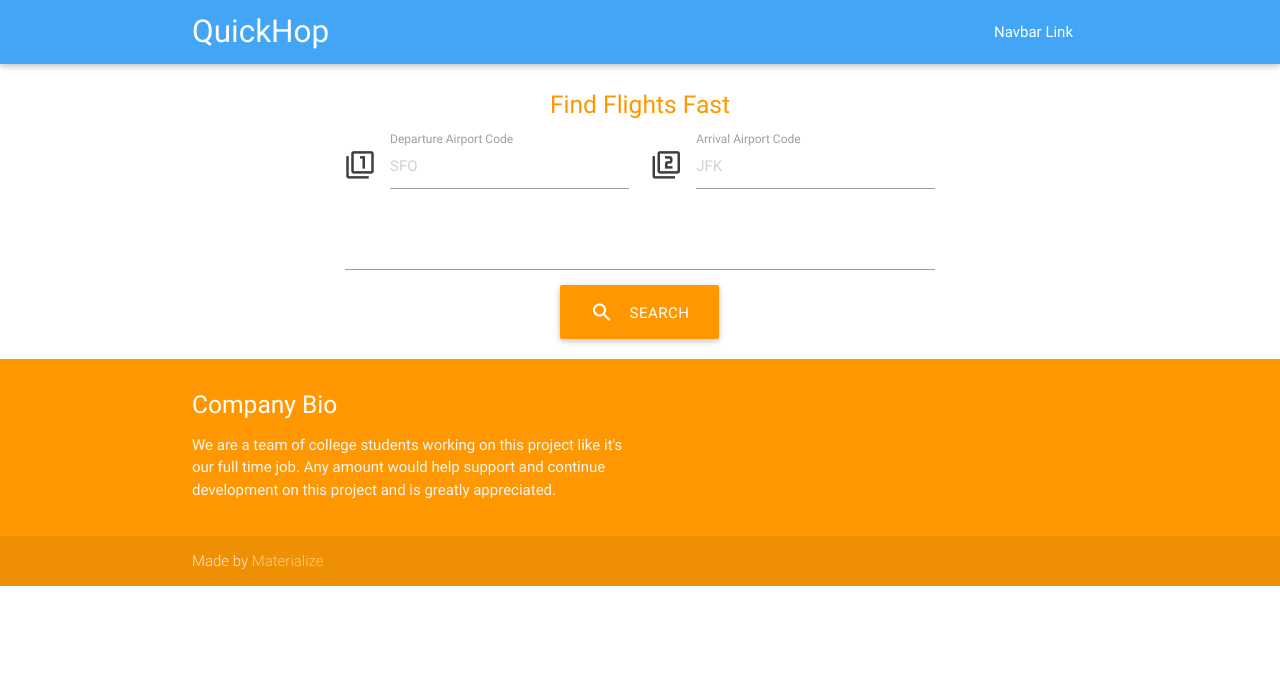
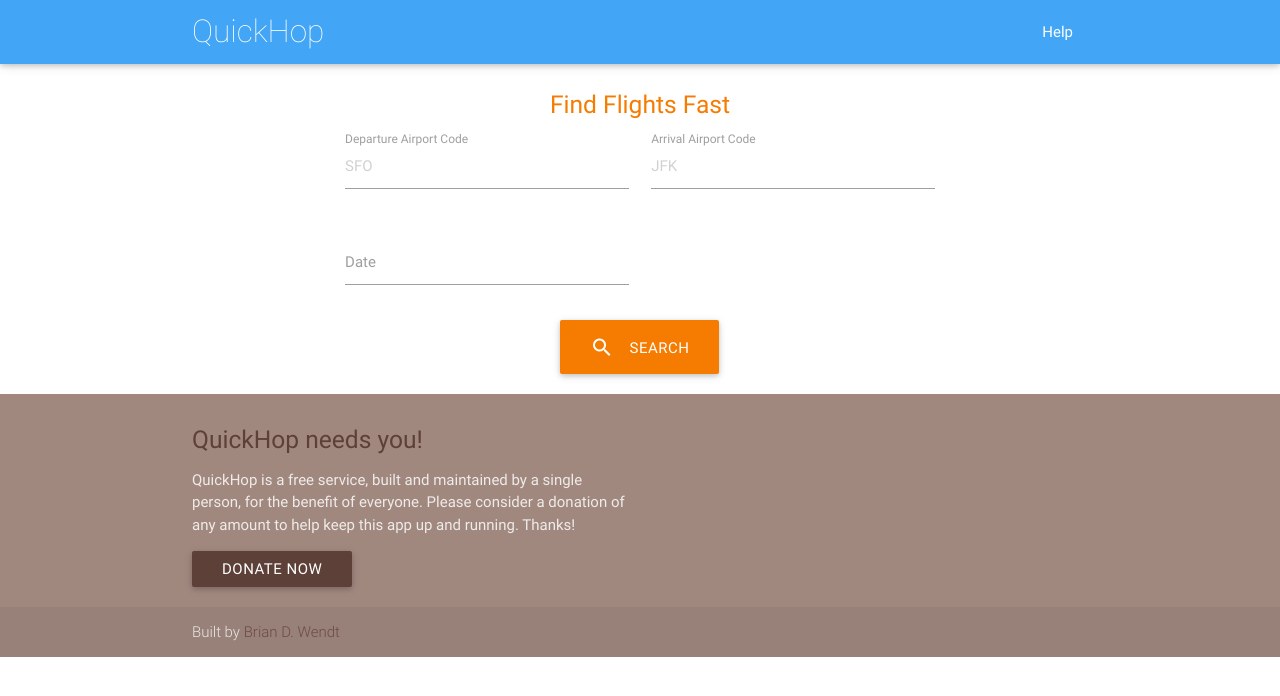
Before and after one commit to briandwendt/quickhop, a Flask app: template templates/search.html in a window 1280 px wide. Shown: the top 696 px of the page. Run offline with Flask 2, Linux system fonts and the light colour scheme; the template is opened without the code that fills it: values that come from a table or form of the project are taken from there, others are empty; some libraries are stand-ins or nearby versions.

Commit message:
Building the search form.

```diff
--- a/forms.py
+++ b/forms.py
@@ -1,7 +1,16 @@
 from flask_wtf import Form
-from wtforms import StringField
-from wtforms.validators import DataRequired
+from wtforms import StringField, SelectField, DateField
+from wtforms.validators import InputRequired, Length
 
 class FindFlights(Form):
-    origin = StringField('Departure Airport Code', validators=[DataRequired()])
-    destination = StringField('Arrival Airport Code', validators=[DataRequired()])
+    origin = StringField('Departure Airport Code', validators=[
+        InputRequired(),
+        Length(min=3, max=3, message=(u'Must be a 3-letter IATA code (e.g., BOS)'))
+    ])
+    destination = StringField('Arrival Airport Code', validators=[
+        InputRequired(),
+        Length(min=3, max=3, message=(u'Must be a 3-letter IATA code (e.g., DEN)'))
+    ])
+    date = DateField('Date', format='%Y-%m-%d', validators=[
+        InputRequired()
+    ])
--- a/main.py
+++ b/main.py
@@ -13,11 +13,13 @@ app.config['SECRET_KEY'] = CSRF_SECRET_KEY
 # the App Engine WSGI application server.
 
 
-@app.route('/')
+@app.route('/', methods=('GET', 'POST'))
 def search():
     """The main flights search page."""
     form = FindFlights()
-    return render_template('search.html', form = form)
+    if form.validate_on_submit():
+        return redirect('/flights')
+    return render_template('search.html', form=form)
 
 
 @app.errorhandler(404)
--- a/static/css/style.css
+++ b/static/css/style.css
@@ -1,5 +1,23 @@
 .container {
   padding: 0;
+}
+
+nav .brand-logo {
+ font-weight: 200;
+}
+
+#origin, #destination {
+ text-transform: uppercase;
+}
+
+ul.errors {
+ margin: 0;
+ padding: 0;
+}
+ul.errors li {
+ color: #f44336;  /* red = invalid */
+ font-size: 0.7rem;
+ line-height: 0.1em
 }
 
 /* label color */
--- a/static/js/init.js
+++ b/static/js/init.js
@@ -3,9 +3,15 @@
 
     $('.button-collapse').sideNav();
 
+    $('select').material_select();
+
     $('.datepicker').pickadate({
         selectMonths: true, // Creates a dropdown to control month
-        selectYears: 15 // Creates a dropdown of 15 years to control year
+        selectYears: 3, // Creates a dropdown to control year
+        closeOnSelect: true,
+        closeOnClear: true,
+        format: 'mmm d, yyyy',
+        formatSubmit: 'yyyy-mm-dd'
     });
 
   }); // end of document ready
--- a/templates/base.html
+++ b/templates/base.html
@@ -11,35 +11,42 @@
 </head>
 
 <body>
+
+  <div class="navbar-fixed">
     <nav class="blue lighten-1" role="navigation">
       <div class="nav-wrapper container"><a id="logo-container" href="#" class="brand-logo">QuickHop</a>
         <ul class="right hide-on-med-and-down">
-        <li><a href="#">Navbar Link</a></li>
+          <li><a href="#">Help</a></li>
         </ul>
 
         <ul id="nav-mobile" class="side-nav">
-        <li><a href="#">Navbar Link</a></li>
+          <li><a href="#">Help</a></li>
         </ul>
-      <a href="#" data-activates="nav-mobile" class="button-collapse"><i class="mdi-navigation-menu"></i></a>
+        <a href="#" data-activates="nav-mobile" class="button-collapse"><i class="mdi-file-cloud"></i></a>
       </div>
     </nav>
+  </div>
 
 
 {% block content %}{% endblock %}
 
 
-  <footer class="page-footer orange">
+  <footer class="page-footer brown lighten-2">
     <div class="container">
       <div class="row">
         <div class="col l6 s12">
-          <h5 class="white-text">Company Bio</h5>
-          <p class="grey-text text-lighten-4">We are a team of college students working on this project like it's our full time job. Any amount would help support and continue development on this project and is greatly appreciated.</p>
+          <h5 class="brown-text text-darken-2">QuickHop needs you!</h5>
+          <p class="brown-text text-lighten-5">
+          QuickHop is a free service, built and maintained by a single person, for the benefit of everyone.
+          Please consider a donation of any amount to help keep this app up and running. Thanks!
+          </p>
+          <a href="#" class="waves-effect waves-light btn brown darken-2">Donate Now</a>
         </div>
       </div>
     </div>
     <div class="footer-copyright">
       <div class="container">
-      Made by <a class="orange-text text-lighten-3" href="http://materializecss.com">Materialize</a>
+      Built by <a class="brown-text text-darken-1" href="https://github.com/briandwendt">Brian D. Wendt</a>
       </div>
     </div>
   </footer>
--- a/templates/search.html
+++ b/templates/search.html
@@ -5,29 +5,46 @@
 {% block content %}
 <div class="section no-pad-bot" id="index-banner">
   <div class="container">
-    <h5 class="header center orange-text">Find Flights Fast</h5>
+    <h5 class="header center orange-text text-darken-2">Find Flights Fast</h5>
 
     <div class="row">
       <form class="col s12 m8 offset-m2" method="POST" action="/">
         {{ form.csrf_token }}
+
         <div class="row">
           <div class="input-field col s6">
-            <i class="mdi-image-filter-1 prefix"></i>
             {{ form.origin(class_="validate", placeholder="SFO") }}
             {{ form.origin.label }}
+            {% if form.origin.errors %}
+              <ul class="errors">
+              {% for error in form.origin.errors %}
+                <li>{{ error }}</li>
+              {% endfor %}
+              </ul>
+            {% endif %}
           </div>
           <div class="input-field col s6">
-            <i class="mdi-image-filter-2 prefix"></i>
             {{ form.destination(class_="validate", placeholder="JFK") }}
             {{ form.destination.label }}
+            {% if form.destination.errors %}
+              <ul class="errors">
+              {% for error in form.destination.errors %}
+                <li>{{ error }}</li>
+              {% endfor %}
+              </ul>
+            {% endif %}
           </div>
         </div>
 
-        <input type="date" class="datepicker">
-
+        <div class="row">
+          <div class="input-field col s6">
+            {{ form.date(class_="datepicker", value="May 3, 2015") }}
+            {{ form.date.label }}
+          </div>
+        </div>
 
         <div class="center-align">
-          <button class="btn-large waves-effect waves-light orange" type="submit" name="action">
+          <button class="btn-large waves-effect waves-light orange darken-2" type="submit" name="action">
             <i class="mdi-action-search left"></i>Search
           </button>
         </div>
```
Lines whose indentation alone changed are shown as unchanged.
